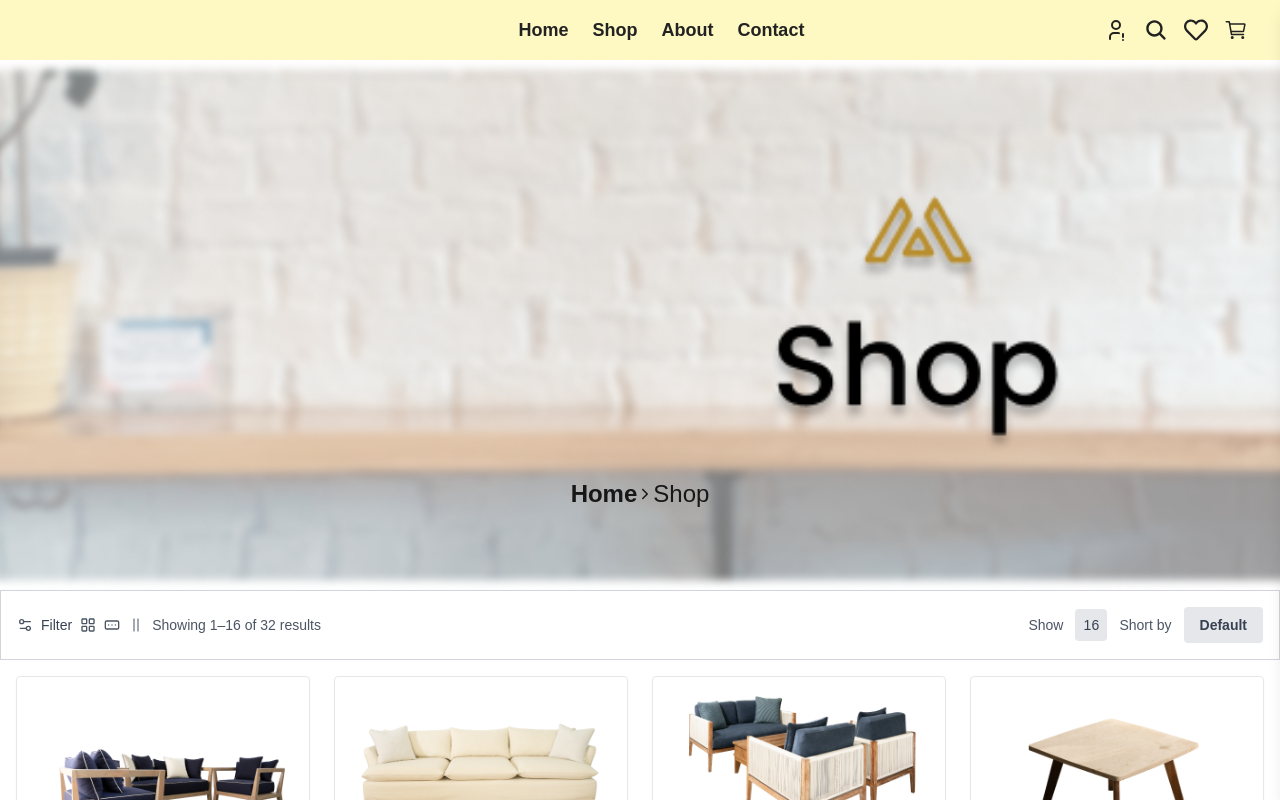
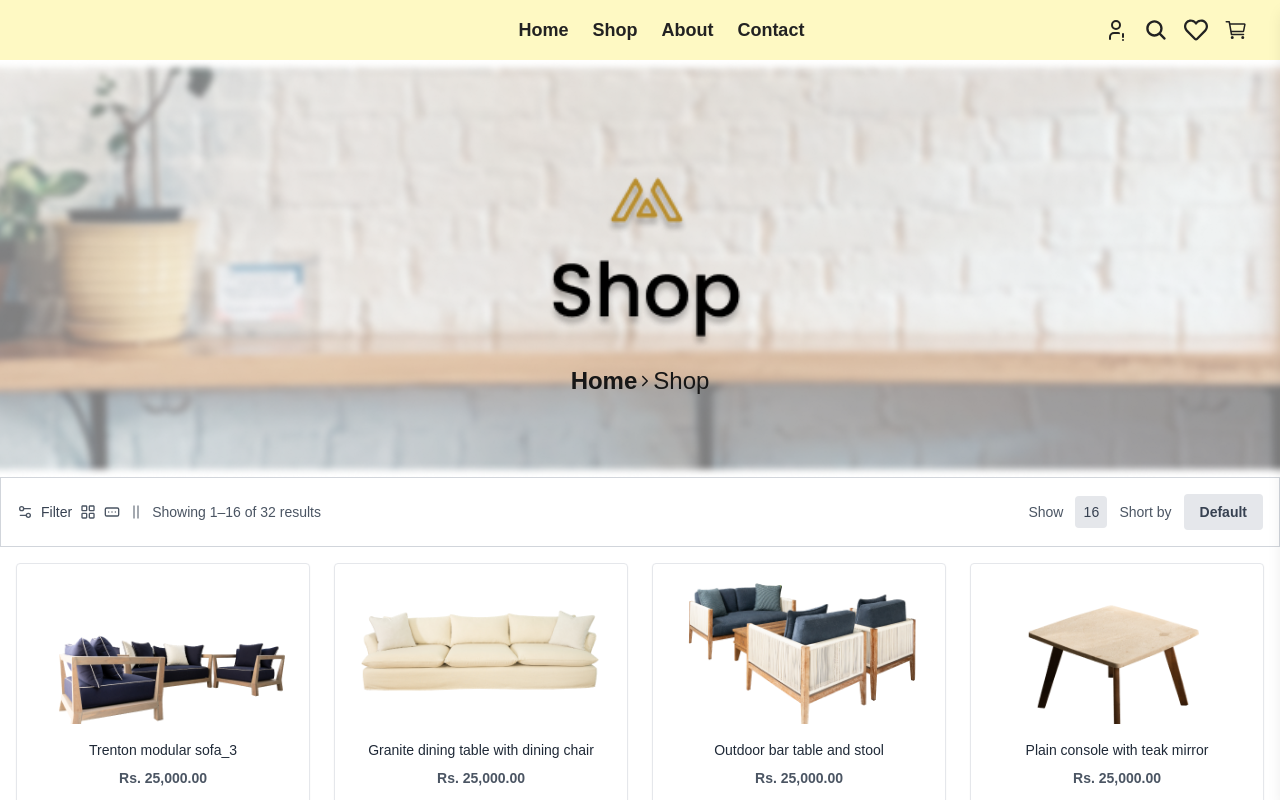
Before and after one commit to MuhammadSamad30/E-Commerce-Hackathon, a Next.js app: page /shop in a window 1280 px wide. Shown: the top 800 px of the page. Built offline with nearby package versions, Linux system fonts and the light colour scheme.

Commit message:
E-Commerce-Hackathon

```diff
--- a/components/Contact.tsx
+++ b/components/Contact.tsx
@@ -17,7 +17,7 @@ const Contact = () => {
           alt="Logo"
           width={200}
           height={100}
-          className="md:ml-[20%] ml-[18%]"
+          className="md:ml-[1%] ml-[10%]"
         />
       </div>
 
--- a/components/ContactForm.tsx
+++ b/components/ContactForm.tsx
@@ -7,12 +7,11 @@ const ContactForm = () => {
   return (
     <div className="p-6 lg:p-12 bg-gray-50">
       <div className="max-w-7xl mx-auto grid grid-cols-1 lg:grid-cols-2 gap-12">
-        {/* Left Section - Contact Information */}
-        <div className="space-y-8 ml-[10%] w-full">
-          <h2 className="text-center w-full lg:text-left md:text-center md:ml-[70%] text-2xl font-bold text-gray-800">
+        <div className="space-y-8 w-full">
+          <h2 className="text-center w-full lg:text-left md:text-center md:ml-[80%] text-2xl font-bold text-gray-800">
             Get In Touch With Us
           </h2>
-          <p className="text-center  w-full lg:text-left ml-[50%] md:text-center text-gray-600">
+          <p className="text-center  w-full lg:text-left md:ml-[50%] md:text-center text-gray-600">
             For More Information About Our Product & Services, Please Feel Free
             To Drop Us An Email. Our Staff Always Be There To Help You Out. Do
             Not Hesitate!
--- a/components/Hero.tsx
+++ b/components/Hero.tsx
@@ -3,7 +3,6 @@ import Image from "next/image";
 export default function Hero() {
   return (
     <section className="flex flex-col md:flex-row items-center justify-between px-6 md:px-[10%] py-20 bg-yellow-100">
-      {/* Text Section */}
       <div className="text-center md:text-left max-w-md md:pl-20">
         <h1 className="text-4xl md:text-5xl font-bold mb-6 leading-snug">
           Rocket single seater
@@ -13,14 +12,13 @@ export default function Hero() {
         </button>
       </div>
 
-      {/* Image Section */}
       <div className="mt-8 md:mt-0" id="hero-img">
         <Image
           src="/hero-img.png"
           alt="Rocket single seater"
           className="w-full max-w-lg md:max-w-4xl"
-          width={800} // Add width for Image component
-          height={600} // Add height for Image component
+          width={800}
+          height={600}
           priority
         />
       </div>
--- a/components/Shop.ban.tsx
+++ b/components/Shop.ban.tsx
@@ -11,17 +11,17 @@ const ShopBanner = () => {
       backgroundImage: "url('/Shop-banner.png')",
     }}
   >
-      <div className="flex justify-center">
+    <div className="flex items-center justify-center">
       <Image
         src="/Shop-logo.png"
         alt="Logo"
-          width={300}
+        width={200}
         height={100}
-          className="md:ml-[45%] ml-[35%]"
+        className="md:ml-[1%] ml-[10%]"
       />
     </div>
 
-      <div className="inline-flex items-center justify-center mt-6">
+    <div className="inline-flex items-center justify-center mt-4">
       <Link href="/" className="text-2xl font-bold">
         Home
       </Link>
```
Lines whose indentation alone changed are shown as unchanged.
